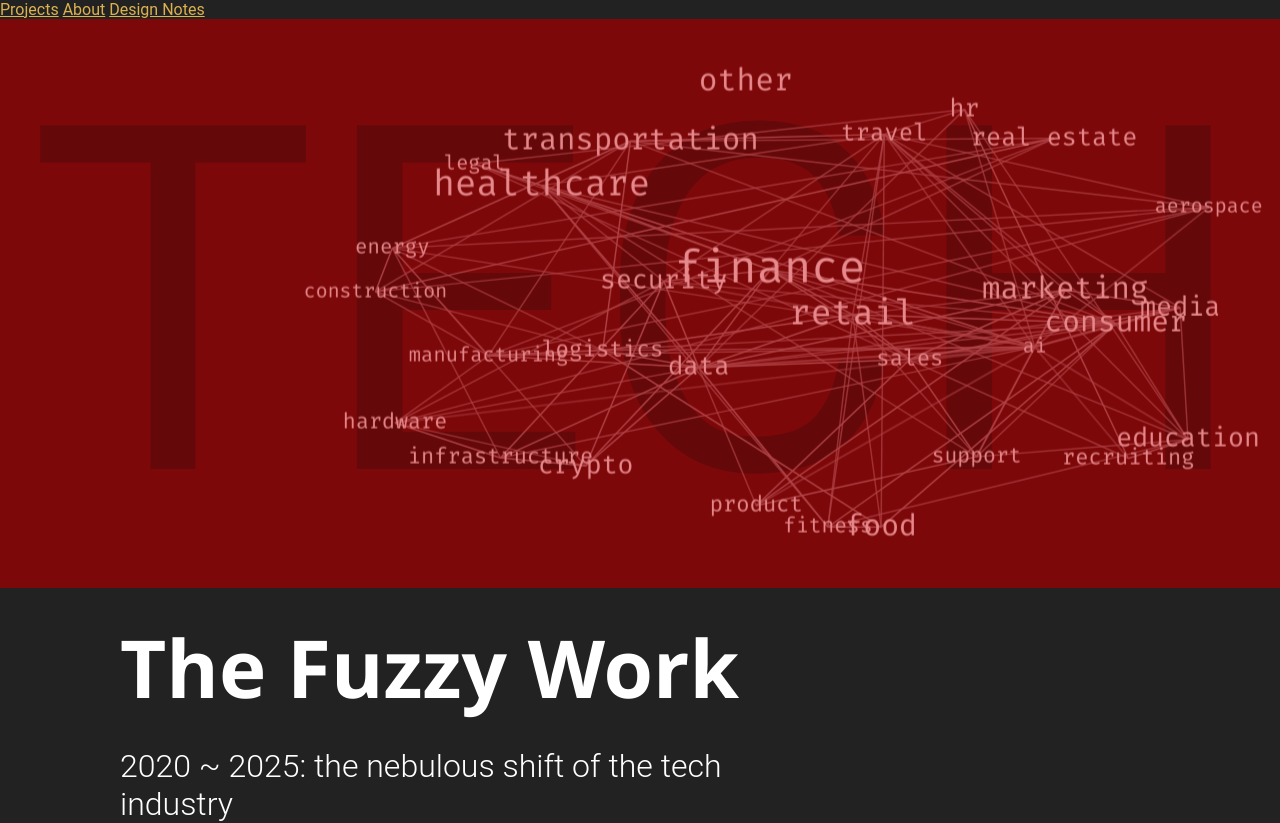
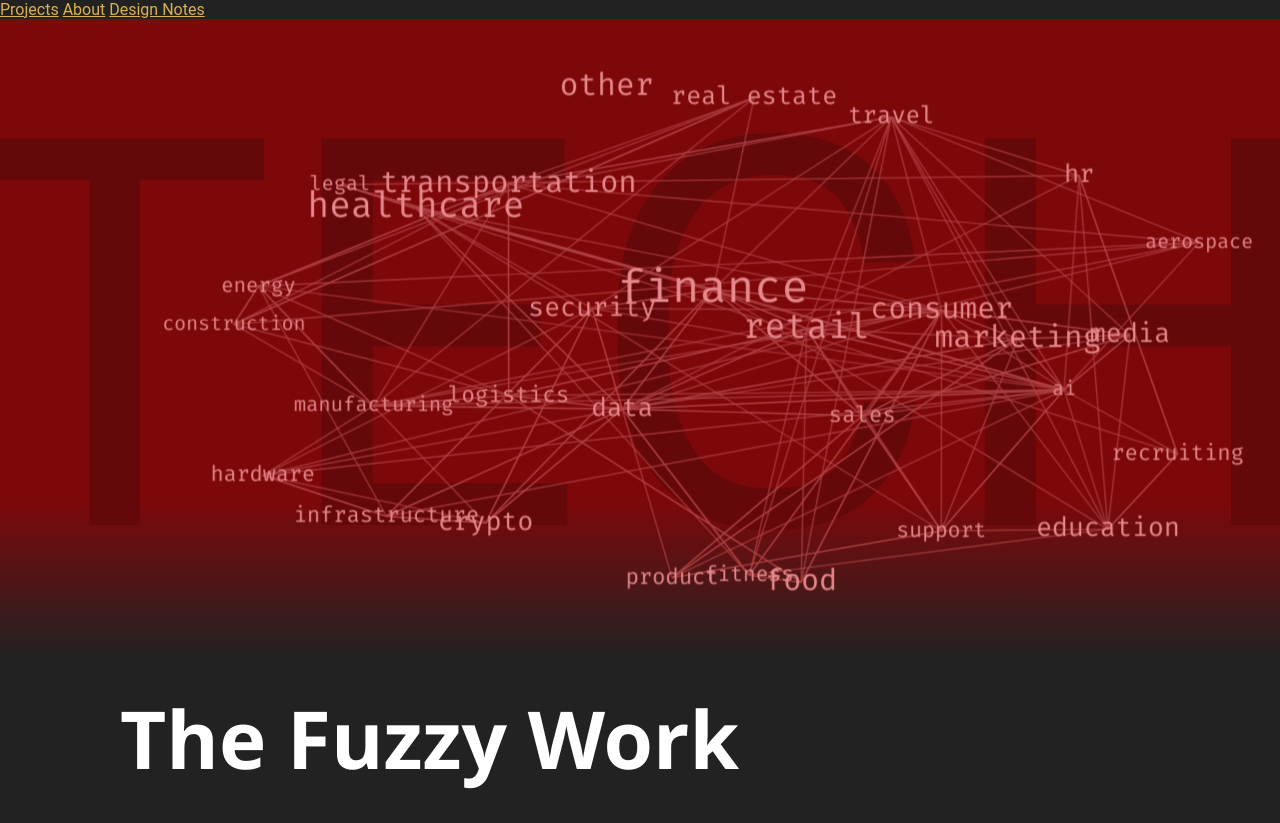
Before and after one commit to Shanfan/shanfanhuang.com, a SvelteKit app: page /projects/the-fuzzy-work in a window 1280 px wide. Shown: the top 823 px of the page. Built offline with nearby package versions, Linux system fonts and the light colour scheme; a web font is replaced by a local one.

Commit message:
finalize visual design of the hero image

```diff
--- a/src/routes/projects/the-fuzzy-work/DraggableWordCloud.svelte
+++ b/src/routes/projects/the-fuzzy-work/DraggableWordCloud.svelte
@@ -21,7 +21,7 @@
 
 	const dimensions = {
 		width: 900,
-		height: 400,
+		height: 450,
 		marginTop: 30,
 		marginLeft: 0,
 		marginRight: 60,
@@ -45,7 +45,7 @@
 		};
 
 		links.forEach((link) => {
-			if (link.value !== 0 && (link.source.id === n.id || link.target.id === n.id)) {
+			if (link.value == 2 && (link.source.id === n.id || link.target.id === n.id)) {
 				link.isSelected = true;
 				linkedIndustries[link.target.id] = true;
 				linkedIndustries[link.source.id] = true;
@@ -124,7 +124,7 @@
 
 	$effect(() => {
 		simulation
-			.force('center', d3.forceCenter((boundRect.width / 3) * 2, boundRect.height / 2))
+			.force('center', d3.forceCenter(boundRect.width * 0.6, boundRect.height / 2))
 			.force('y', d3.forceY(boundRect.height / 2).strength(0.2))
 			.force('collide', d3.forceCollide((d) => fontSizeScale(fontSizeAccessor(d))).strength(0.9));
 
@@ -186,7 +186,7 @@
 		--lightest-red: #ede3e3;
 		--lighter-red: #e78a8d;
 		--light-red: #b14447;
-		background: #7d080a;
+		background: linear-gradient(to bottom, #7d080a 75%, #222);
 	}
 
 	text {
```
